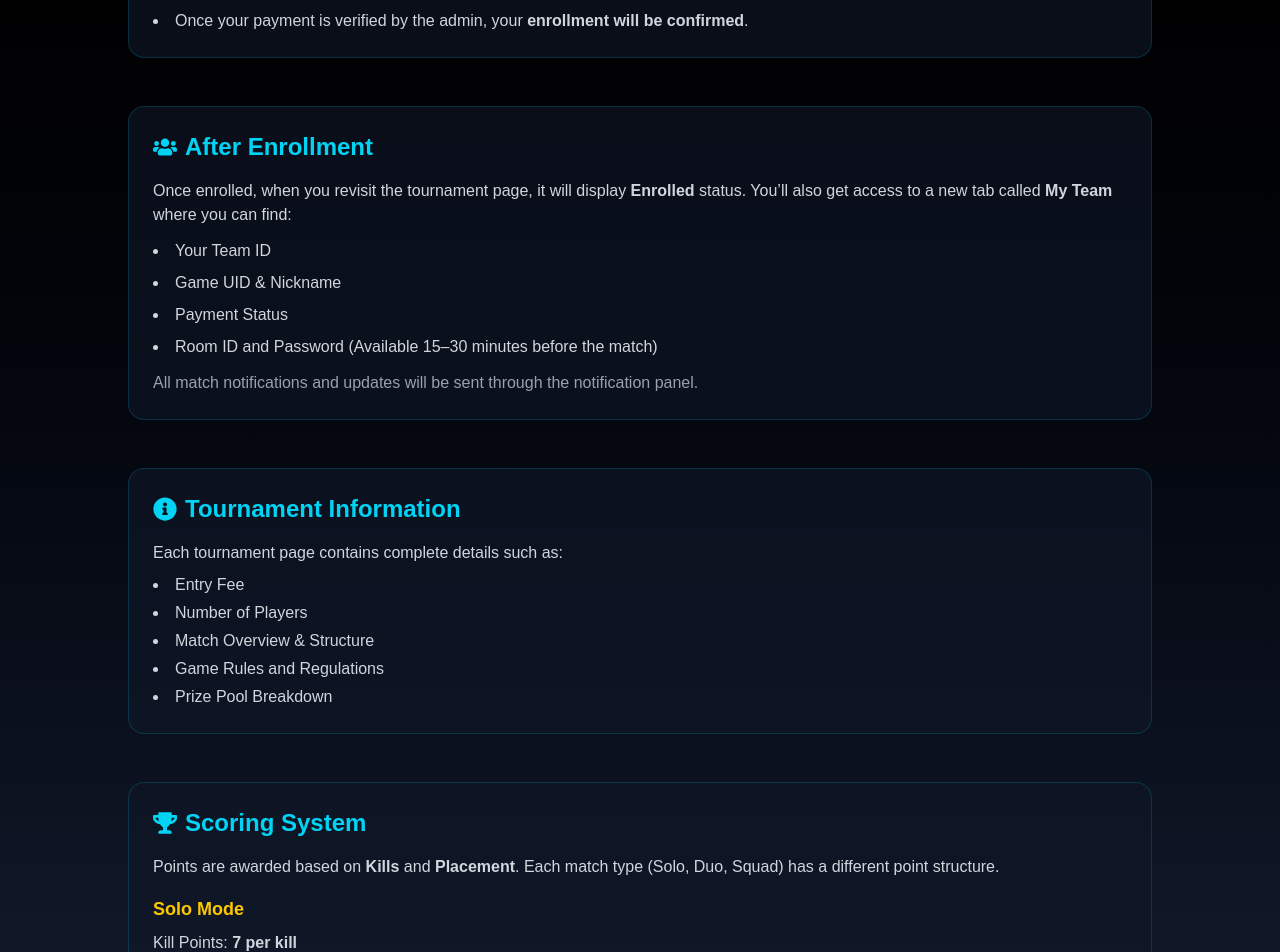
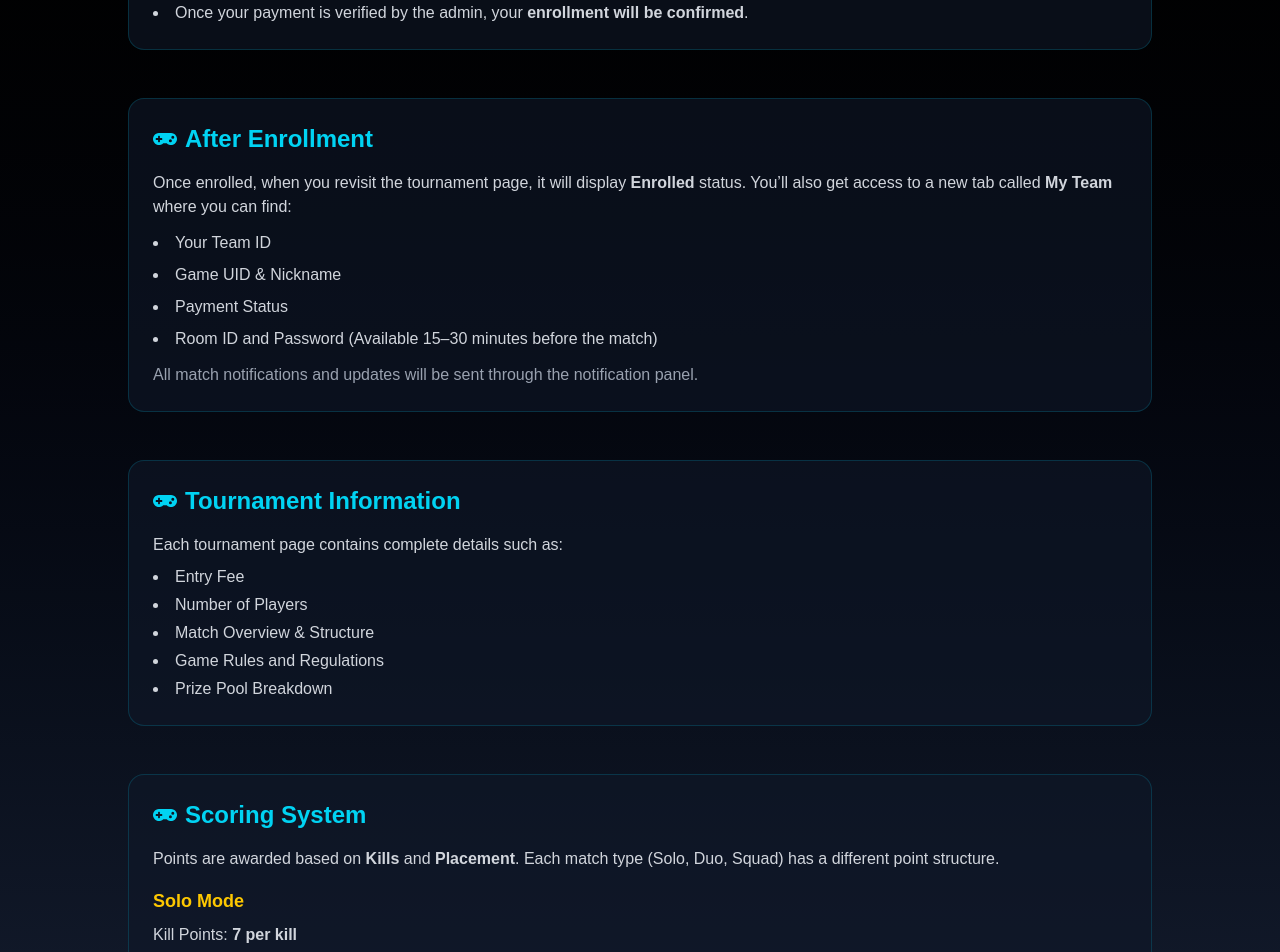
Before and after one commit to yug0008/rushx, a Next.js app in the folder rushx/: page /help in a window 1280 px wide. Shown: the part 500-1452 px from the top of the page. Built offline with nearby package versions, Linux system fonts and the light colour scheme; no server answers.

Commit message:
Describe your changes here

```diff
--- a/rushx/pages/help.js
+++ b/rushx/pages/help.js
@@ -7,7 +7,7 @@ export default function Help() {
       <div className="max-w-5xl mx-auto space-y-12">
         {/* Header */}
         <div className="text-center space-y-3">
-          <h1 className="text-4xl font-extrabold text-cyan-400 flex justify-center items-center space-x-2">
+          <h1 className="text-2xl font-extrabold text-cyan-400 flex justify-center items-center space-x-2">
             <FaQuestionCircle className="w-8 h-8" />
             <span>RushX Help Center</span>
           </h1>
@@ -18,10 +18,12 @@ export default function Help() {
 
         {/* Section: Joining Tournaments */}
         <section className="bg-gray-900/60 p-6 rounded-2xl border border-cyan-500/20 backdrop-blur-xl">
-          <h2 className="text-2xl font-bold text-cyan-400 flex items-center space-x-2 mb-4">
-            <FaGamepad className="w-6 h-6" />
+          <h2 className="text-base font-bold text-cyan-400 flex items-center space-x-1 mb-3
+               md:text-2xl md:space-x-2 md:mb-4">
+  <FaGamepad className="w-4 h-4 md:w-6 md:h-6" />
   <span>How to Join a Tournament</span>
 </h2>
+
           <ul className="space-y-2 text-gray-300 list-disc list-inside">
             <li>Login or create an account on RushX.</li>
             <li>Go to the <b>Tournaments</b> section and select any ongoing or upcoming tournament.</li>
@@ -34,10 +36,13 @@ export default function Help() {
 
         {/* Section: After Enrollment */}
         <section className="bg-gray-900/60 p-6 rounded-2xl border border-cyan-500/20">
-          <h2 className="text-2xl font-bold text-cyan-400 flex items-center space-x-2 mb-4">
-            <FaUsers className="w-6 h-6" />
+
+          <h2 className="text-base font-bold text-cyan-400 flex items-center space-x-1 mb-3
+               md:text-2xl md:space-x-2 md:mb-4">
+  <FaGamepad className="w-4 h-4 md:w-6 md:h-6" />
   <span>After Enrollment</span>
 </h2>
+
           <p className="text-gray-300 mb-3">
             Once enrolled, when you revisit the tournament page, it will display <b>Enrolled</b> status.
             You’ll also get access to a new tab called <b>My Team</b> where you can find:
@@ -55,10 +60,12 @@ export default function Help() {
 
         {/* Section: Tournament Info */}
         <section className="bg-gray-900/60 p-6 rounded-2xl border border-cyan-500/20">
-          <h2 className="text-2xl font-bold text-cyan-400 flex items-center space-x-2 mb-4">
-            <FaInfoCircle className="w-6 h-6" />
+          <h2 className="text-base font-bold text-cyan-400 flex items-center space-x-1 mb-3
+               md:text-2xl md:space-x-2 md:mb-4">
+  <FaGamepad className="w-4 h-4 md:w-6 md:h-6" />
   <span>Tournament Information</span>
 </h2>
+
           <p className="text-gray-300">
             Each tournament page contains complete details such as:
           </p>
@@ -73,10 +80,12 @@ export default function Help() {
 
         {/* Section: Scoring System */}
         <section className="bg-gray-900/60 p-6 rounded-2xl border border-cyan-500/20">
-          <h2 className="text-2xl font-bold text-cyan-400 flex items-center space-x-2 mb-4">
-            <FaTrophy className="w-6 h-6" />
+         <h2 className="text-base font-bold text-cyan-400 flex items-center space-x-1 mb-3
+               md:text-2xl md:space-x-2 md:mb-4">
+  <FaGamepad className="w-4 h-4 md:w-6 md:h-6" />
   <span>Scoring System</span>
 </h2>
+
 
           <p className="text-gray-300 mb-4">
             Points are awarded based on <b>Kills</b> and <b>Placement</b>.
```
Lines whose indentation alone changed are shown as unchanged.
